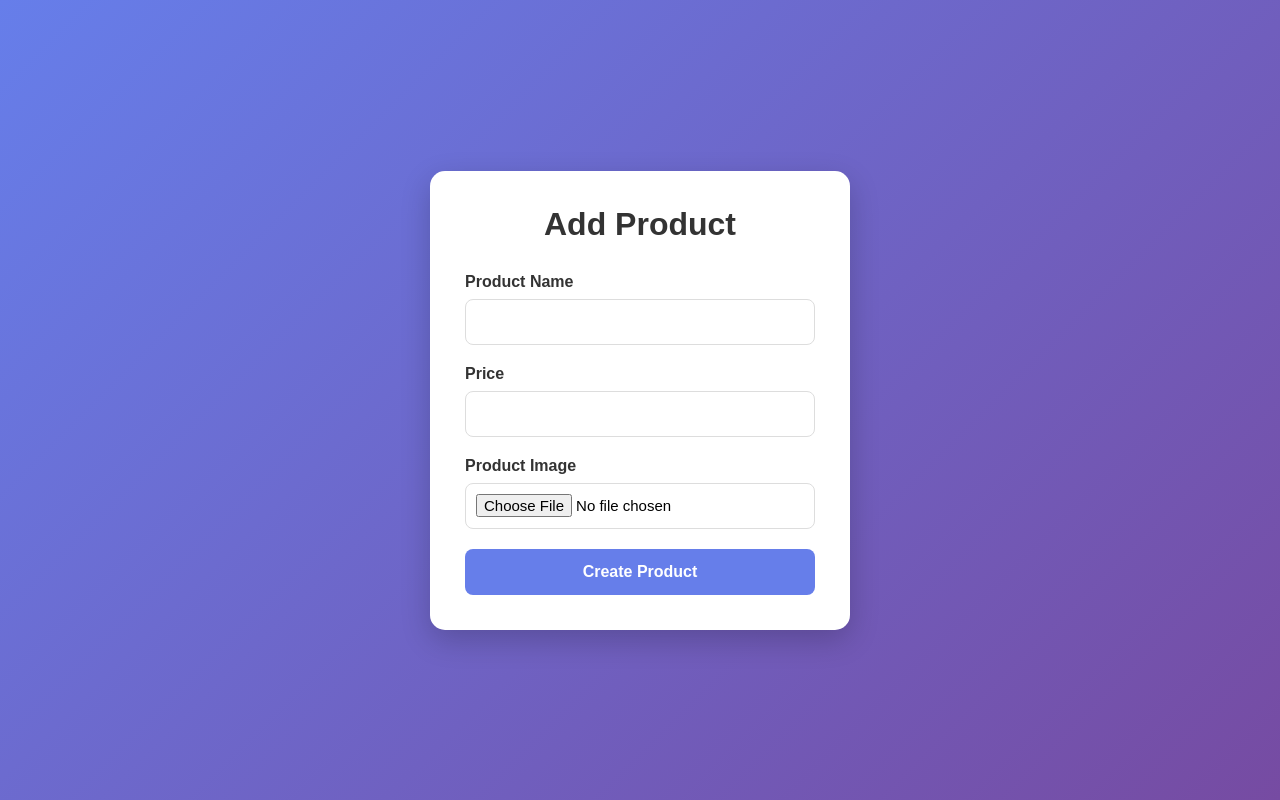
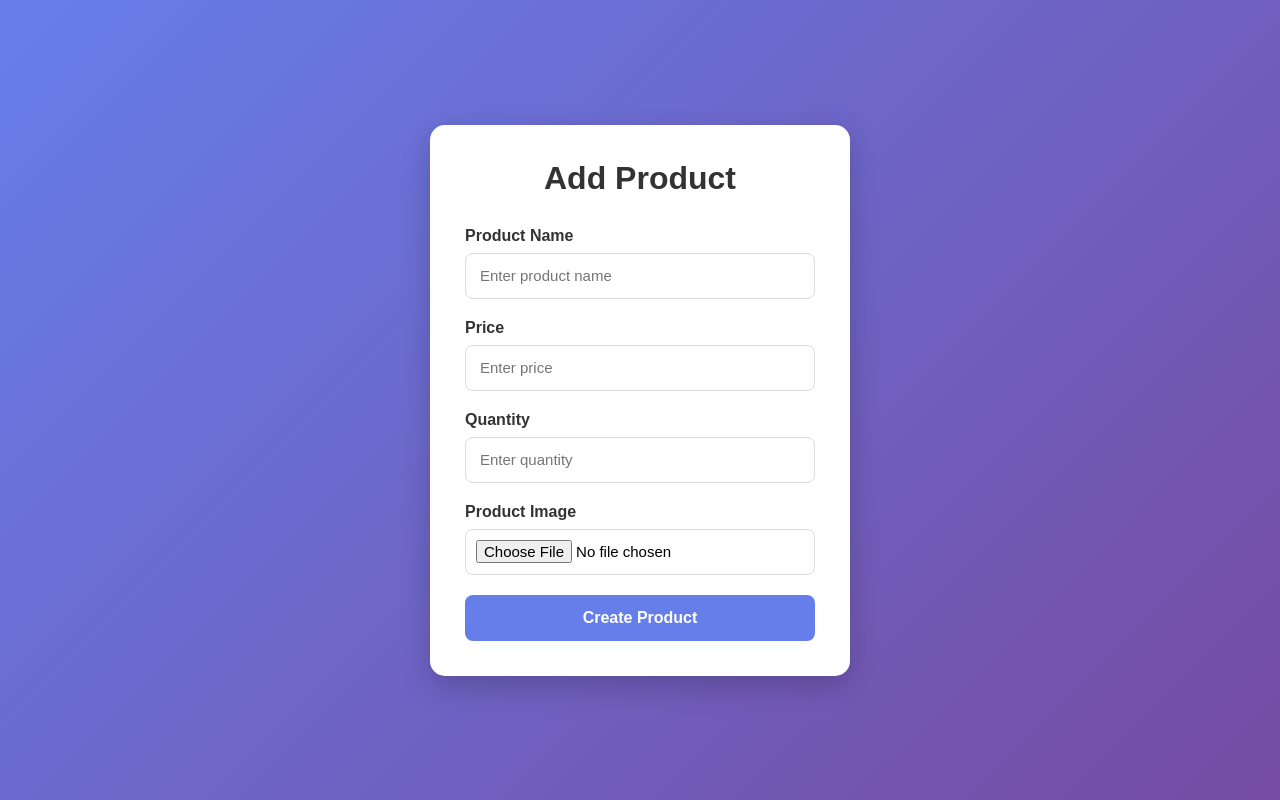
Before and after one commit to ramya208/Accessories-project, a Django app: page /add-product/ in a window 1280 px wide. Run offline with Django 5.2, Linux system fonts and the light colour scheme; the visitor is signed in with stand-in values (Sample User, id 1).

Commit message:
Fix add product form and JWT

```diff
--- a/products/templates/add_product.html
+++ b/products/templates/add_product.html
@@ -111,7 +111,7 @@
 
 </html> {% endcomment %}
 
-{% load static %}
+{% comment %} {% load static %}
 
 <!DOCTYPE html>
 <html lang="en">
@@ -170,7 +170,7 @@
 
         </form>
 
-    </div>
+    </div> {% endcomment %}
 
 
     {% comment %} <script>
@@ -220,7 +220,7 @@
         );
 
     </script> {% endcomment %}
-    <script>
+    {% comment %} <script>
 
     document.getElementById("productForm").addEventListener(
         "submit",
@@ -291,4 +291,207 @@
 
 </body>
 
+</html> {% endcomment %}
+
+{% load static %}
+
+<!DOCTYPE html>
+<html lang="en">
+
+<head>
+
+    <meta charset="UTF-8">
+
+    <meta name="viewport" content="width=device-width, initial-scale=1.0">
+
+    <title>Add Product</title>
+
+    <link rel="stylesheet"
+          href="{% static 'css/add_product.css' %}">
+
+</head>
+
+<body>
+
+    <div class="form-container">
+
+        <h1>Add Product</h1>
+
+        <form id="productForm"
+              enctype="multipart/form-data">
+
+            {% csrf_token %}
+
+            <!-- Product Name -->
+            <label for="name">
+                Product Name
+            </label>
+
+            <input
+                type="text"
+                id="name"
+                name="name"
+                placeholder="Enter product name"
+                required
+            >
+
+
+            <!-- Price -->
+            <label for="price">
+                Price
+            </label>
+
+            <input
+                type="number"
+                id="price"
+                name="price"
+                placeholder="Enter price"
+                step="0.01"
+                required
+            >
+
+
+            <!-- Quantity -->
+            <label for="quantity">
+                Quantity
+            </label>
+
+            <input
+                type="number"
+                id="quantity"
+                name="quantity"
+                placeholder="Enter quantity"
+                min="0"
+                required
+            >
+
+
+            <!-- Product Image -->
+            <label for="image">
+                Product Image
+            </label>
+
+            <input
+                type="file"
+                id="image"
+                name="image"
+                accept="image/*"
+                required
+            >
+
+
+            <!-- Submit -->
+            <button type="submit">
+                Create Product
+            </button>
+
+        </form>
+
+    </div>
+
+
+    <script>
+
+        document.getElementById("productForm").addEventListener(
+            "submit",
+            async function(event) {
+
+                event.preventDefault();
+
+                const form = event.target;
+
+                // Create FormData
+                const formData = new FormData(form);
+
+                // Get JWT access token
+                const token = localStorage.getItem("access");
+
+                // Check token
+                if (!token) {
+
+                    alert("Token not found. Please login again.");
+
+                    window.location.href = "/login/";
+
+                    return;
+                }
+
+
+                // Get CSRF token
+                const csrfToken =
+                    document.querySelector(
+                        "[name=csrfmiddlewaretoken]"
+                    ).value;
+
+
+                try {
+
+                    const response = await fetch(
+                        "/api/products/",
+                        {
+                            method: "POST",
+
+                            headers: {
+
+                                "Authorization":
+                                    "Bearer " + token,
+
+                                "X-CSRFToken":
+                                    csrfToken
+
+                            },
+
+                            body: formData
+                        }
+                    );
+
+
+                    const data = await response.json();
+
+
+                    console.log("Response status:",
+                        response.status);
+
+                    console.log("Response data:",
+                        data);
+
+
+                    if (response.ok) {
+
+                        alert(
+                            "Product created successfully!"
+                        );
+
+                        window.location.href =
+                            "/products/";
+
+                    } else {
+
+                        alert(
+                            "Error: " +
+                            JSON.stringify(data)
+                        );
+
+                    }
+
+                } catch (error) {
+
+                    console.error(
+                        "Error:",
+                        error
+                    );
+
+                    alert(
+                        "Something went wrong. Please try again."
+                    );
+
+                }
+
+            }
+        );
+
+    </script>
+
+</body>
+
 </html>
```
